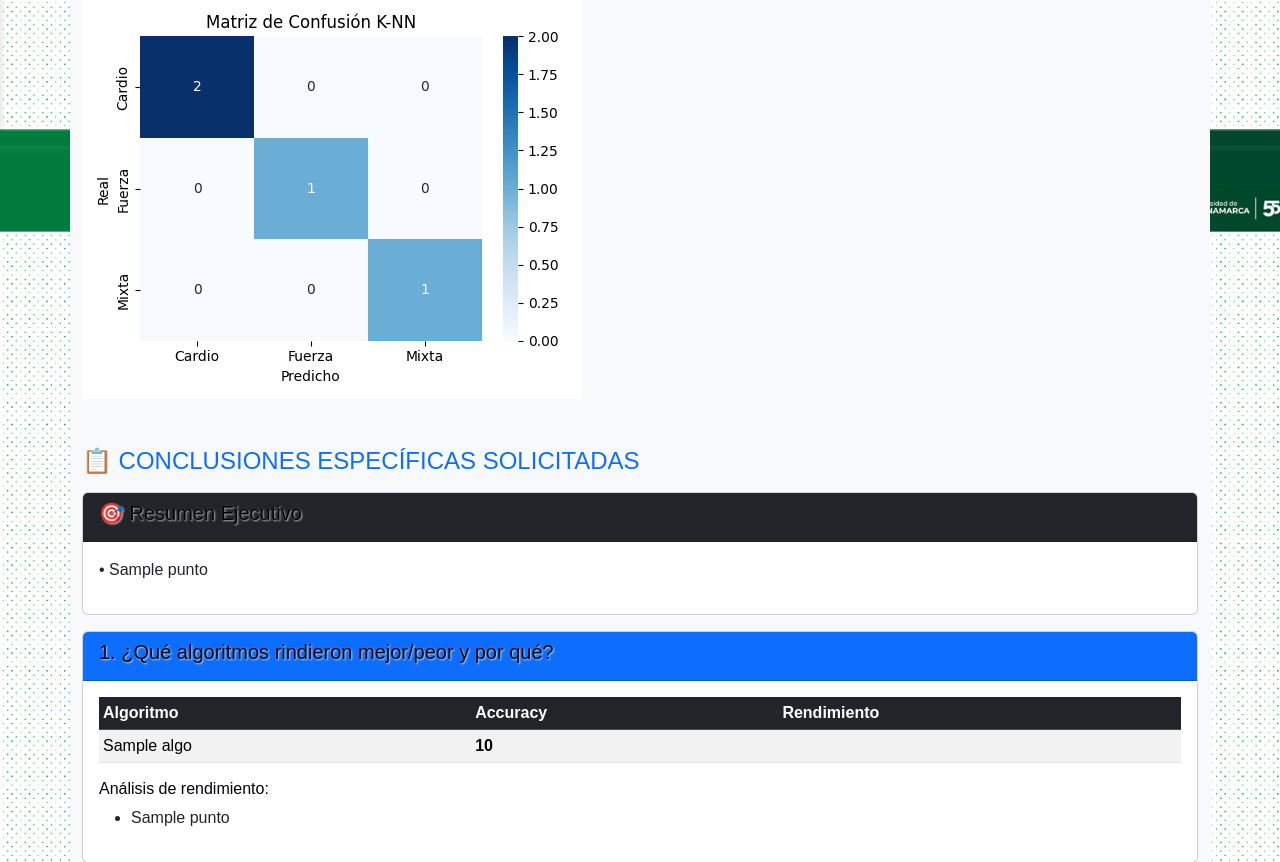
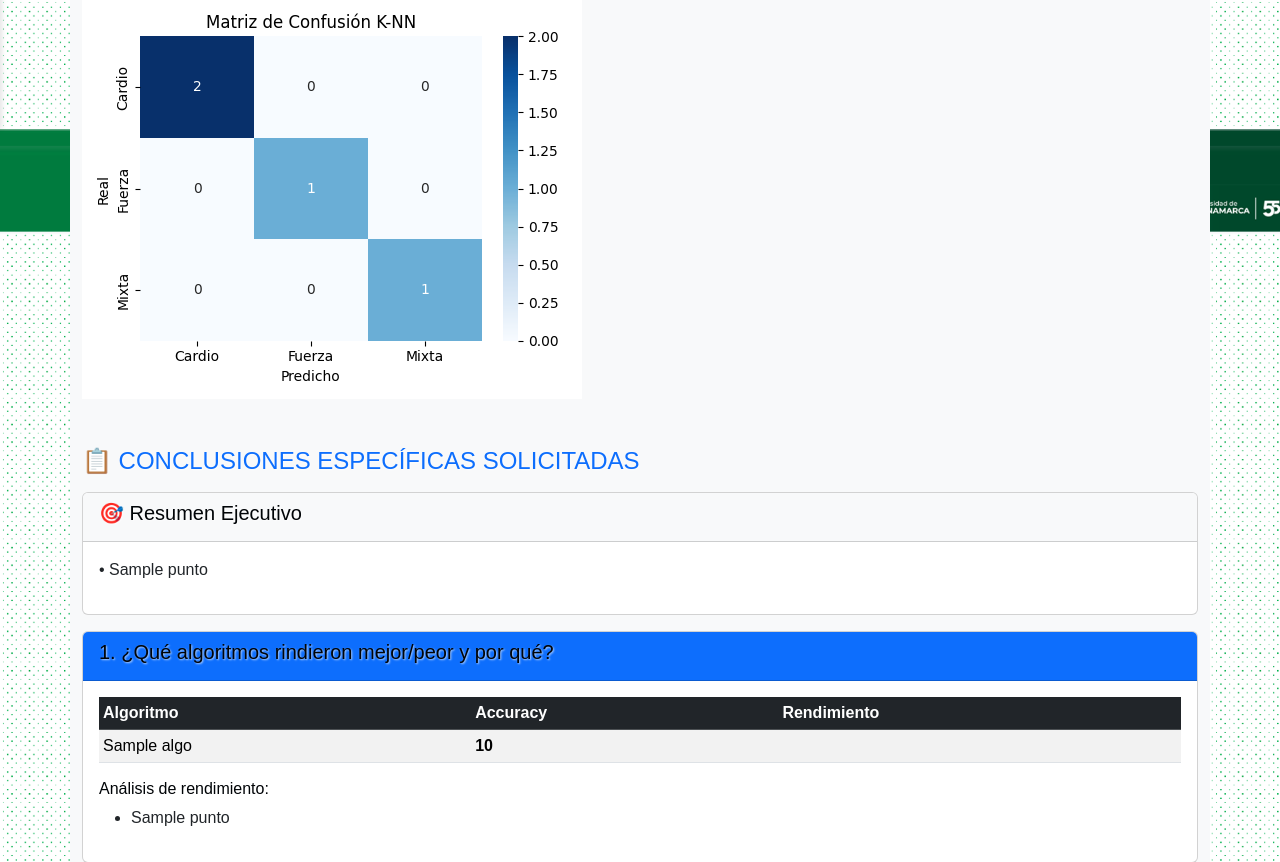
Before and after one commit to Mireya-Garzon-A/ActividadesMachineLearning, a Flask app: template templates/ejercicio_knn.html in a window 1280 px wide. Shown: the part 671-1533 px from the top of the page. Run offline with Flask 3, Linux system fonts and the light colour scheme; the template is opened without the code that fills it: most values are stand-ins (such as "Sample title", 1, 10 or a date in 2020).

Commit message:
Se modifica el template ejercicio_knn.html para agregar un nuevo párrafo, ademas de esto se cambia el color de fondo del primer titulo

```diff
--- a/templates/ejercicio_knn.html
+++ b/templates/ejercicio_knn.html
@@ -68,7 +68,7 @@
 
     <!-- Resumen Ejecutivo -->
     <div class="card mt-3">
-        <div class="card-header bg-dark text-white">
+        <div class="card-header bg-light text-white">
             <h5>🎯 Resumen Ejecutivo</h5>
         </div>
         <div class="card-body">
```
